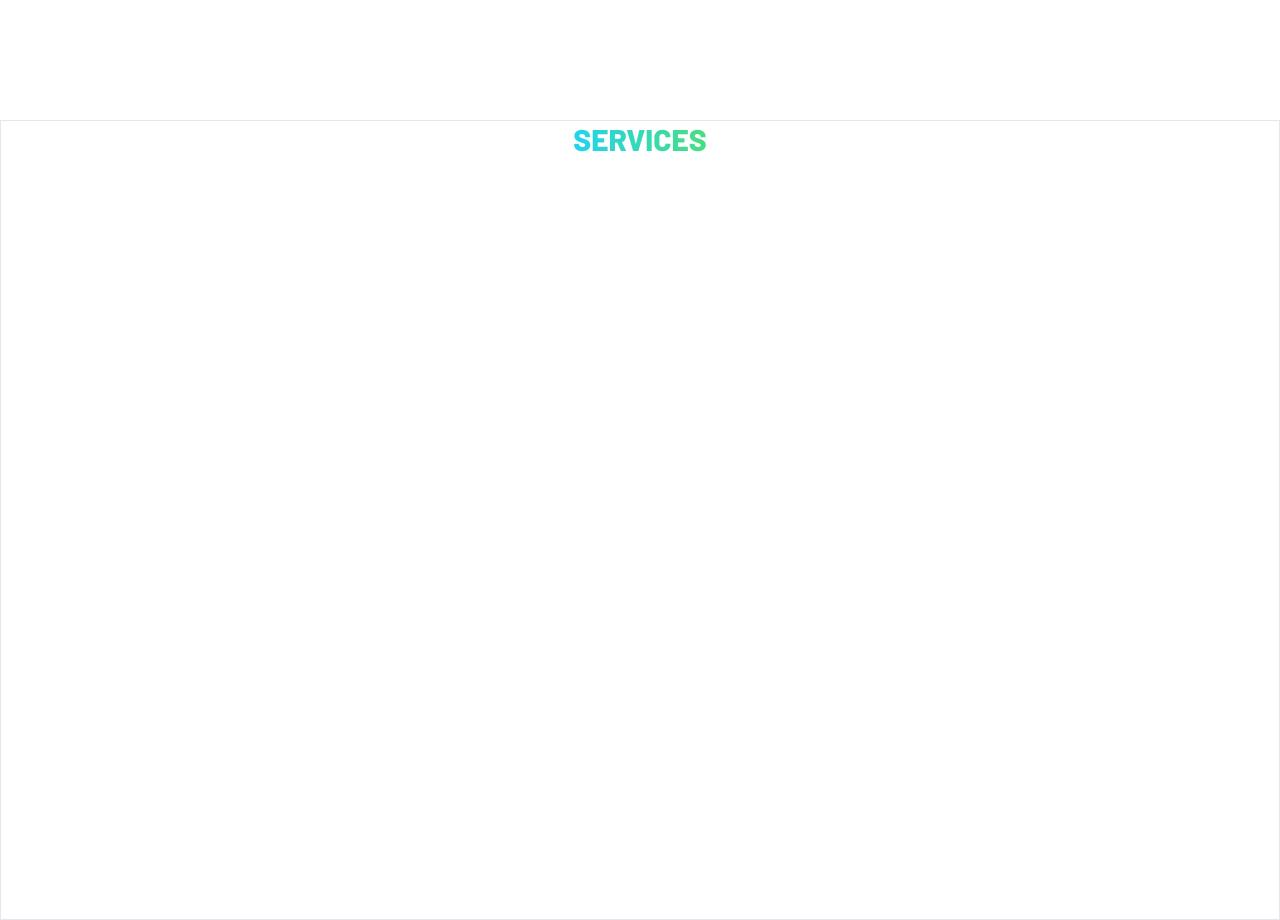
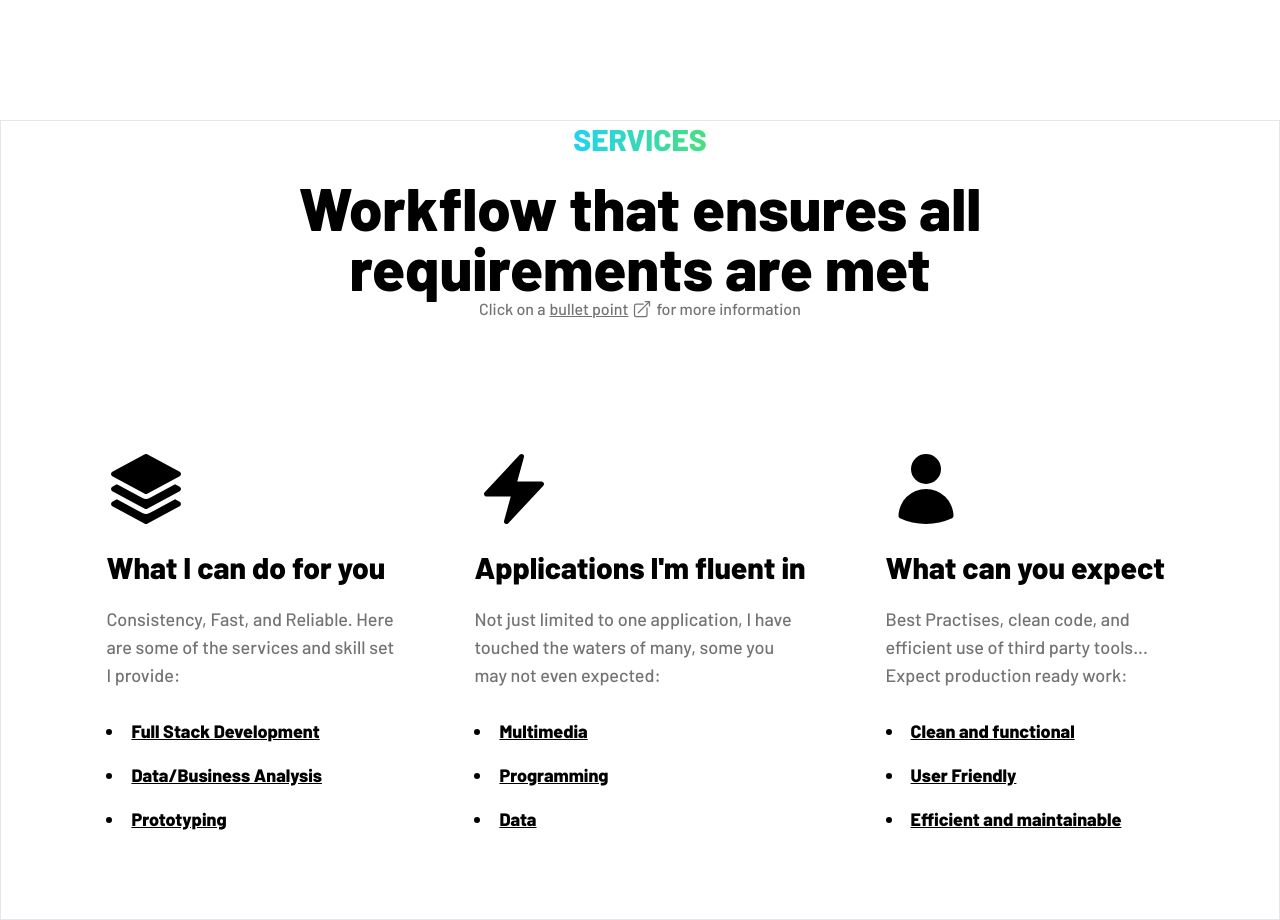
Before and after one commit to JasmailDuck/jasmailWeb, a React (Vite) app: page / in a window 1280 px wide. Shown: the part 760-1680 px from the top of the page. Built offline with nearby package versions, Linux system fonts and the light colour scheme.

Commit message:
Finished draft of service section

```diff
--- a/index.html
+++ b/index.html
@@ -7,7 +7,7 @@
     <link rel="preconnect" href="https://fonts.googleapis.com" />
     <link rel="preconnect" href="https://fonts.gstatic.com" crossorigin />
     <link
-      href="https://fonts.googleapis.com/css2?family=Barlow:wght@400;800&display=swap"
+      href="https://fonts.googleapis.com/css2?family=Barlow:wght@500;800&display=swap"
       rel="stylesheet"
     />
     <title>Jasmail Duck</title>
--- /dev/null
+++ b/src/componets/cards/S_servicesCard.tsx
@@ -0,0 +1,39 @@
+import { RefAttributes, SVGProps } from "react";
+
+interface propTypes {
+  title: string;
+  desc: string;
+  l1: string;
+  l2: string;
+  l3: string;
+  icon: React.ForwardRefExoticComponent<
+    Omit<SVGProps<SVGSVGElement>, "ref"> & {
+      title?: string | undefined;
+      titleId?: string | undefined;
+    } & RefAttributes<SVGSVGElement>
+  >;
+  width?: string;
+}
+
+const S_servicesCard = (props: propTypes) => {
+  return (
+    <div className=" mx-10 ">
+      <div className=" mb-5 ">
+        <props.icon className=" w-20" />
+      </div>
+      <div className="mb-5">
+        <h1 className="text-3xl font-bold mb-5">{props.title}</h1>
+        <p className={" text-lg text-neutral-500 " + props.width}>
+          {props.desc}
+        </p>
+      </div>
+      <ul className=" list-inside list-disc font-bold text-lg flex flex-col">
+        <li className=" my-2 underline">{props.l1}</li>
+        <li className=" my-2 underline">{props.l2}</li>
+        <li className=" my-2 underline">{props.l3}</li>
+      </ul>
+    </div>
+  );
+};
+
+export default S_servicesCard;
--- a/src/home/sections/S_Service.tsx
+++ b/src/home/sections/S_Service.tsx
@@ -1,3 +1,11 @@
+import {
+  Square3Stack3DIcon,
+  BoltIcon,
+  ArrowTopRightOnSquareIcon,
+  UserIcon,
+} from "@heroicons/react/24/solid";
+import S_servicesCard from "../../componets/cards/S_servicesCard";
+
 const S_Service = () => {
   return (
     <section id="S_ServiceWrapper" className=" flex justify-center">
@@ -5,11 +13,50 @@ const S_Service = () => {
         id="S_Services"
         className=" max-w-screen-xl w-full border h-screen flex flex-col px-5"
       >
-        <div className=" flex justify-center">
-          <h1 className="text-3xl font-semibold text-transparent bg-clip-text bg-gradient-to-r from-cyan-400 to-green-400 mb-1">
+        <div className=" flex flex-col items-center mb-32">
+          <h1 className="text-3xl font-semibold text-transparent bg-clip-text bg-gradient-to-r from-cyan-400 to-green-400 mb-5">
             {" "}
             SERVICES{" "}
           </h1>
+
+          <h1 className="text-6xl w-2/3 text-center font-black  ">
+            Workflow that ensures all requirements are met
+          </h1>
+          <div className=" text-neutral-500 flex">
+            Click on a<span className="underline mx-1">bullet point</span>
+            <ArrowTopRightOnSquareIcon className="w-5 mr-1" />
+            for more information
+          </div>
+        </div>
+
+        <div className="flex justify-center ">
+          <S_servicesCard
+            title="What I can do for you"
+            desc="Consistency, Fast, and Reliable. Here are some of the services and skill set I provide:"
+            l1="Full Stack Development"
+            l2="Data/Business Analysis"
+            l3="Prototyping"
+            icon={Square3Stack3DIcon}
+            width="w-72"
+          />
+          <S_servicesCard
+            title="Applications I'm fluent in"
+            desc="Not just limited to one application, I have touched the waters of many, some you may not even expected:"
+            l1="Multimedia"
+            l2="Programming"
+            l3="Data"
+            icon={BoltIcon}
+            width=" w-80"
+          />
+          <S_servicesCard
+            title="What can you expect"
+            desc=" Best Practises, clean code, and efficient use of third party tools... Expect production ready work: "
+            l1="Clean and functional"
+            l2="User Friendly"
+            l3="Efficient and maintainable"
+            icon={UserIcon}
+            width="w-72"
+          />
         </div>
       </div>
     </section>
```
